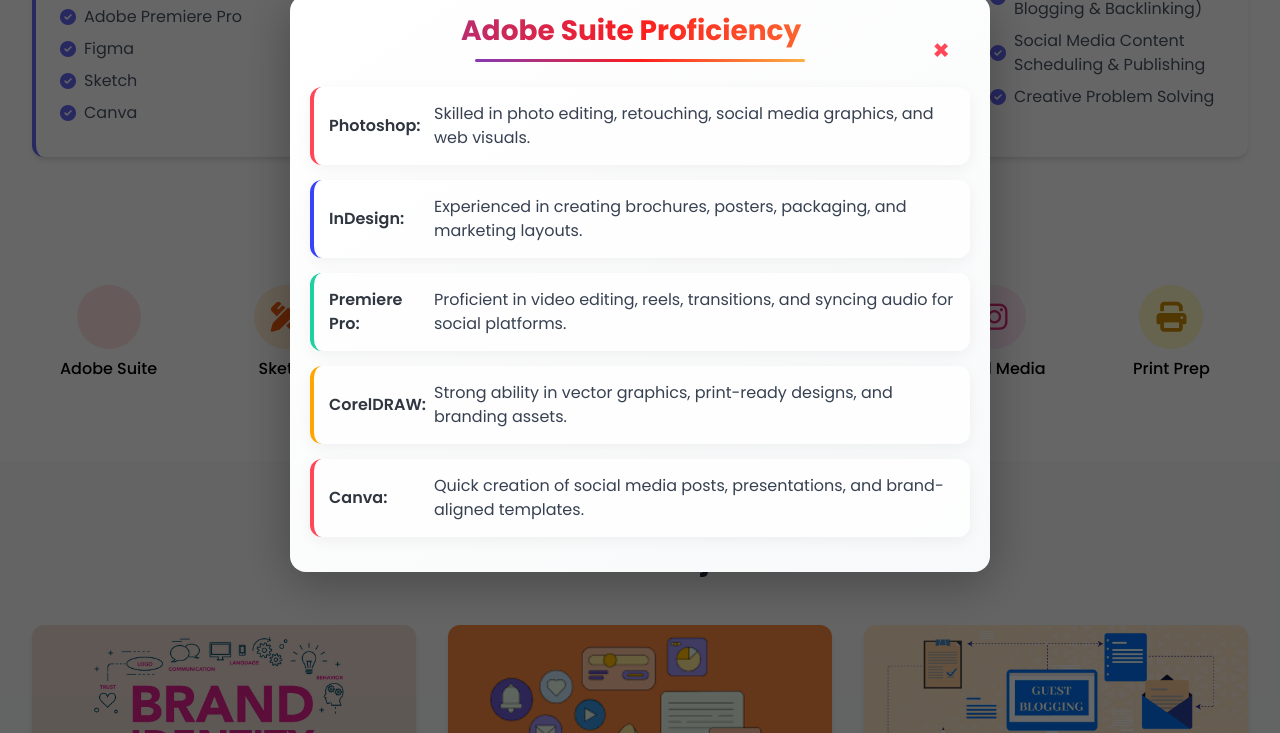
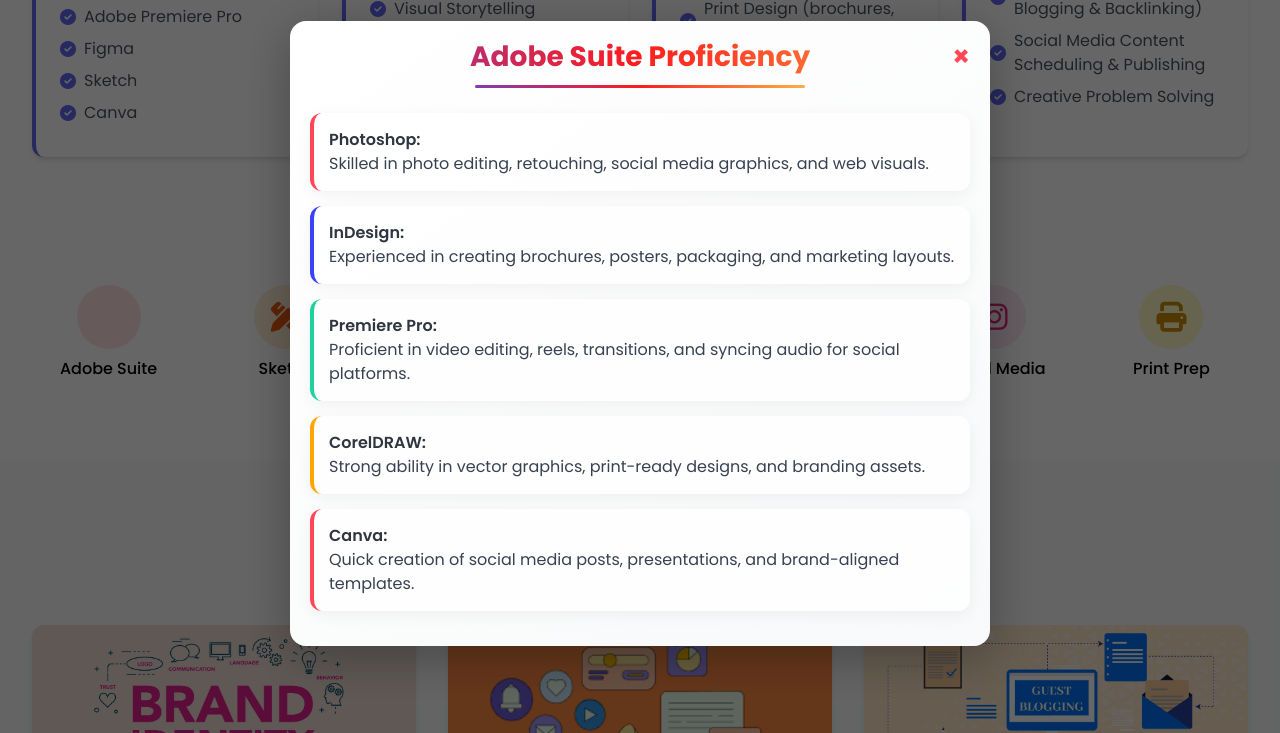
Before and after one commit to surajdesigns/Poartfolio, a plain HTML site: page index.html in a window 1280 px wide. Both pictures are taken after a click on the element "Adobe Suite". Shown: the part 899-1632 px from the top of the page. Drawn offline with nearby package versions, Linux system fonts and the light colour scheme.

Commit message:
Update index.html

```diff
--- a/index.html
+++ b/index.html
@@ -55,7 +55,7 @@
             align-items: center;
         }
 
-            /* ============ Common Modal Styles (copy for each ID) ============ */
+         /* ============ Common Modal Styles (Improved & Responsive) ============ */
 #adobeModal .modal-content,
 #sketchModal .modal-content,
 #canvaModal .modal-content,
@@ -65,13 +65,15 @@
 #printPrepModal .modal-content {
     background: linear-gradient(145deg, #ffffff 0%, #f8f9fa 100%);
     border-radius: 16px;
-            width: 90%;
+    width: 95%;
     max-width: 700px;
     padding: 20px;
     box-shadow: 0 10px 50px rgba(0, 0, 0, 0.3);
     position: relative;
-            transform: translateY(-50px);
-            transition: transform 0.4s ease;
+    margin: 5vh auto; /* add spacing from top */
+    max-height: 90vh; /* scroll support */
+    overflow-y: auto;
+    box-sizing: border-box;
 }
 
 /* Close Button */
@@ -82,7 +84,7 @@
 #figmaModal .close-button,
 #socialMediaModal .close-button,
 #printPrepModal .close-button {
-            position: relative;
+    position: absolute;
     top: 15px;
     right: 20px;
     font-size: 28px;
@@ -169,8 +171,10 @@
     box-shadow: 0 4px 15px rgba(0, 0, 0, 0.05);
     transition: all 0.3s ease;
     display: flex;
-            align-items: center;
+    align-items: flex-start;
     border-left: 4px solid #ff4757;
+    word-break: break-word; /* avoid text overflow */
+    flex-wrap: wrap;
 }
 #adobeModal li:hover,
 #sketchModal li:hover,
@@ -194,6 +198,7 @@
     margin-right: 5px;
     min-width: 100px;
     display: inline-block;
+    flex-shrink: 0;
 }
 
 /* Alternate Border Colors */
@@ -224,7 +229,6 @@
 #printPrepModal li:nth-child(4n) {
     border-left-color: #ffa502;
 }
-
 
 
         /* Add Animation */
```
Lines whose indentation alone changed are shown as unchanged.
